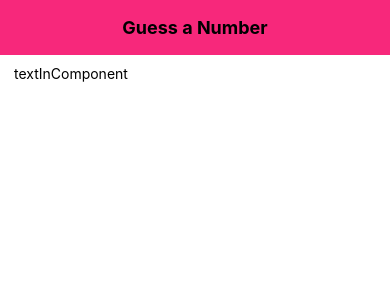
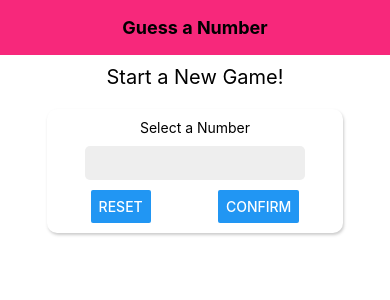
Before and after one commit to kai618/maxrn, a React Native app: screen / in a window 390 px wide. Shown: the top 300 px of the page. Built offline with nearby package versions, Linux system fonts and the light colour scheme.

Commit message:
Add Card component

```diff
--- /dev/null
+++ b/guess_number_game/src/components/Card.js
@@ -0,0 +1,21 @@
+import React from 'react'
+import { StyleSheet, View } from 'react-native'
+
+export default function Card({ children, style }) {
+    return <View style={[styles.card, style]}>{children}</View>
+}
+
+const styles = StyleSheet.create({
+    card: {
+        width: '100%',
+        shadowColor: '#555',
+        shadowRadius: 3,
+        shadowOpacity: 0.3,
+        shadowOffset: { height: 2, width: 1 },
+        elevation: 5,
+        backgroundColor: 'white',
+        padding: 10,
+        marginTop: 20,
+        borderRadius: 10,
+    },
+})
--- a/guess_number_game/src/components/Header.js
+++ b/guess_number_game/src/components/Header.js
@@ -14,7 +14,7 @@ export default class Header extends React.Component {
     }
 
     componentWillUnmount() {
-        Dimensions.removeEventListener(this._onChangeOrientation)
+        Dimensions.removeEventListener('change', this._onChangeOrientation)
     }
 
     _onChangeOrientation = ({ screen }) => {
--- a/guess_number_game/src/screens/StartGameScreen.js
+++ b/guess_number_game/src/screens/StartGameScreen.js
@@ -1,11 +1,20 @@
 import React, { Component } from 'react'
-import { Text, StyleSheet, View } from 'react-native'
+import { Text, StyleSheet, View, Button, TextInput } from 'react-native'
+import Card from '../components/Card'
 
 export default class StartGameScreen extends Component {
     render() {
         return (
             <View style={styles.screen}>
-                <Text> textInComponent </Text>
+                <Text style={styles.title}>Start a New Game!</Text>
+                <Card style={styles.card}>
+                    <Text style={styles.text}>Select a Number</Text>
+                    <TextInput style={styles.input} />
+                    <View style={styles.buttons}>
+                        <Button title="Reset" />
+                        <Button title="Confirm" />
+                    </View>
+                </Card>
             </View>
         )
     }
@@ -13,7 +22,31 @@ export default class StartGameScreen extends Component {
 
 const styles = StyleSheet.create({
     screen: {
-        flex: 1,
         padding: 10,
+        alignItems: 'center',
+    },
+    text: {
+        alignSelf: 'center',
+    },
+    title: {
+        fontSize: 20,
+    },
+    card: {
+        width: 300,
+        maxWidth: '80%',
+    },
+    input: {
+        width: '80%',
+        alignSelf: 'center',
+        textAlign: 'center',
+        fontSize: 20,
+        backgroundColor: '#eee',
+        borderRadius: 5,
+        margin: 10,
+        padding: 5,
+    },
+    buttons: {
+        flexDirection: 'row',
+        justifyContent: 'space-around',
     },
 })
```
